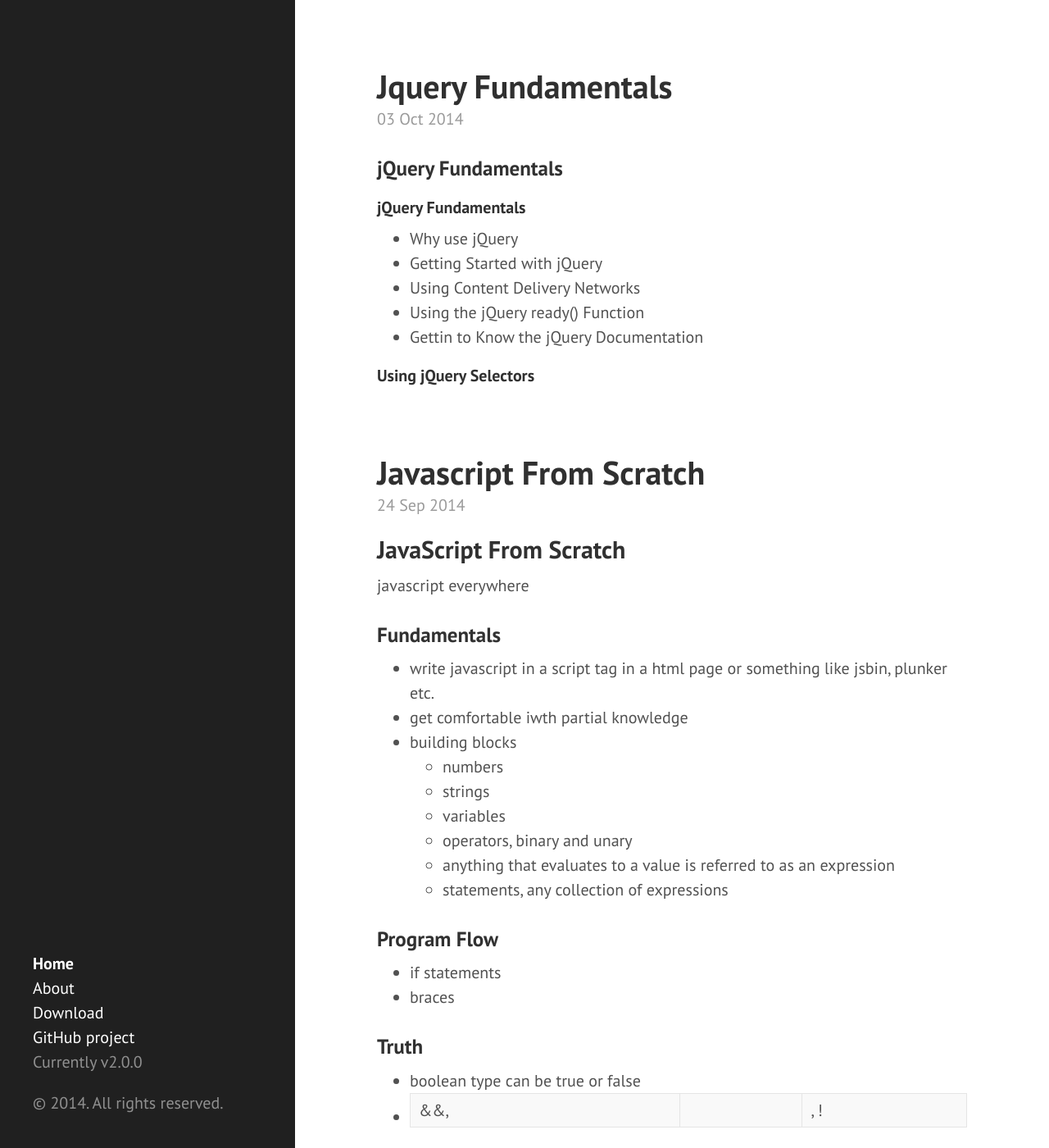
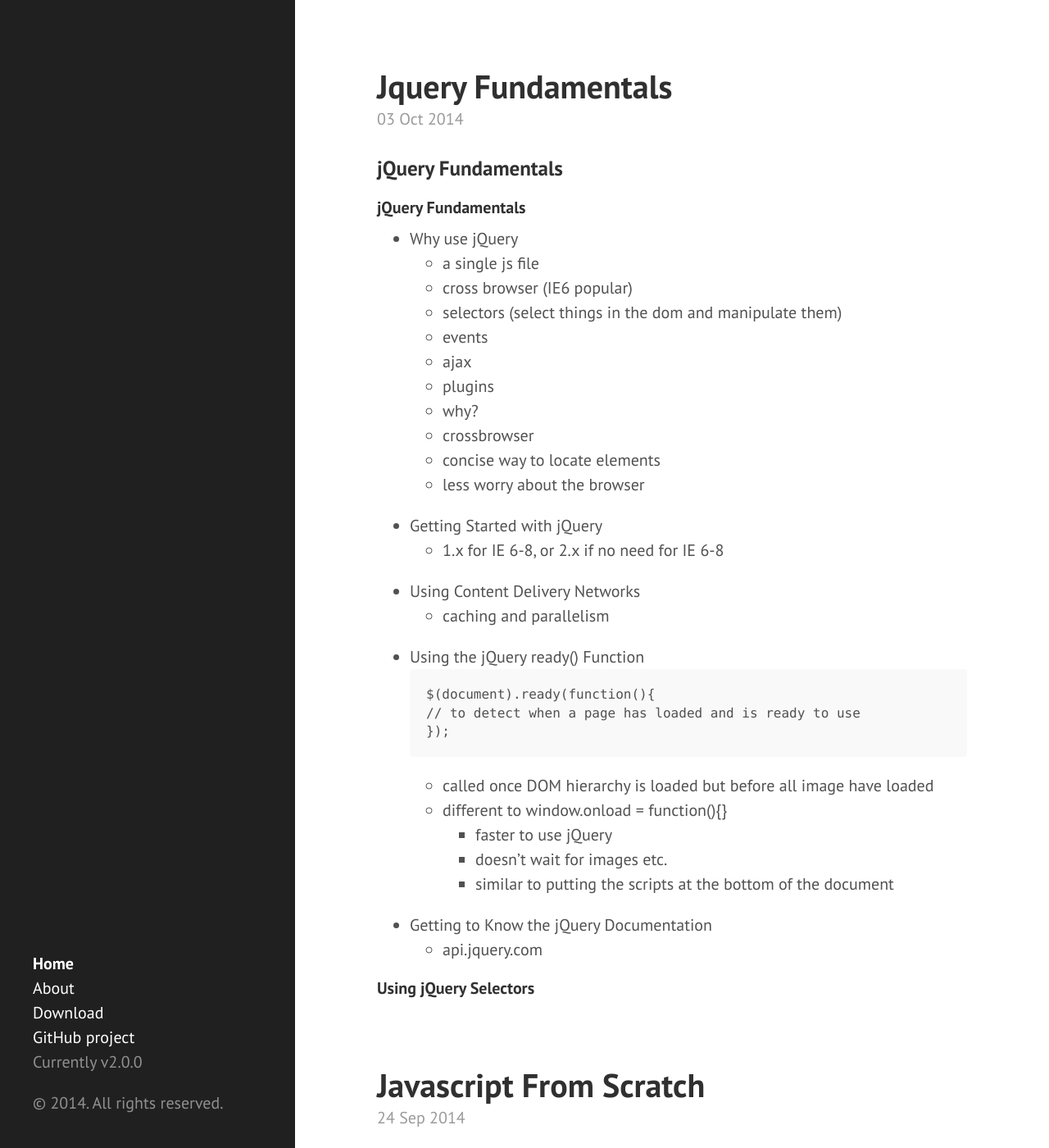
Before and after one commit to eneiand/eneiand.github.io, a Jekyll site: the page built from index.html, in a window 1280 px wide and 1400 px high. Shown: the whole window at 82% size. Built offline with Jekyll 4.4.1, drawn with Linux system fonts in a browser that asks for light colours; Markdown is read by kramdown in place of the engine named in the settings; the list of posts is cut into pages by our own code.

Commit message:
Update 2014-10-03-jQuery-fundamentals.md

`````diff
--- a/_posts/2014-10-03-jQuery-fundamentals.md
+++ b/_posts/2014-10-03-jQuery-fundamentals.md
@@ -3,9 +3,32 @@
 #### jQuery Fundamentals
 
 * Why use jQuery
+  *  a single js file
+  *  cross browser (IE6 popular)
+  *  selectors (select things in the dom and manipulate them)
+  *  events
+  *  ajax
+  *  plugins
+  *  why?
+    * crossbrowser
+    * concise way to locate elements
+    * less worry about the browser
 * Getting Started with jQuery
+  *  1.x for IE 6-8, or 2.x if no need for IE 6-8
 * Using Content Delivery Networks
+  * caching and parallelism
 * Using the jQuery ready() Function
-* Gettin to Know the jQuery Documentation
+````
+  $(document).ready(function(){
+// to detect when a page has loaded and is ready to use
+  });
+````
+  * called once DOM hierarchy is loaded but before all image have loaded
+  * different to window.onload = function(){}
+    *  faster to use jQuery
+    *  doesn't wait for images etc.
+    *  similar to putting the scripts at the bottom of the document
+* Getting to Know the jQuery Documentation
+  * api.jquery.com
 
 #### Using jQuery Selectors
`````
